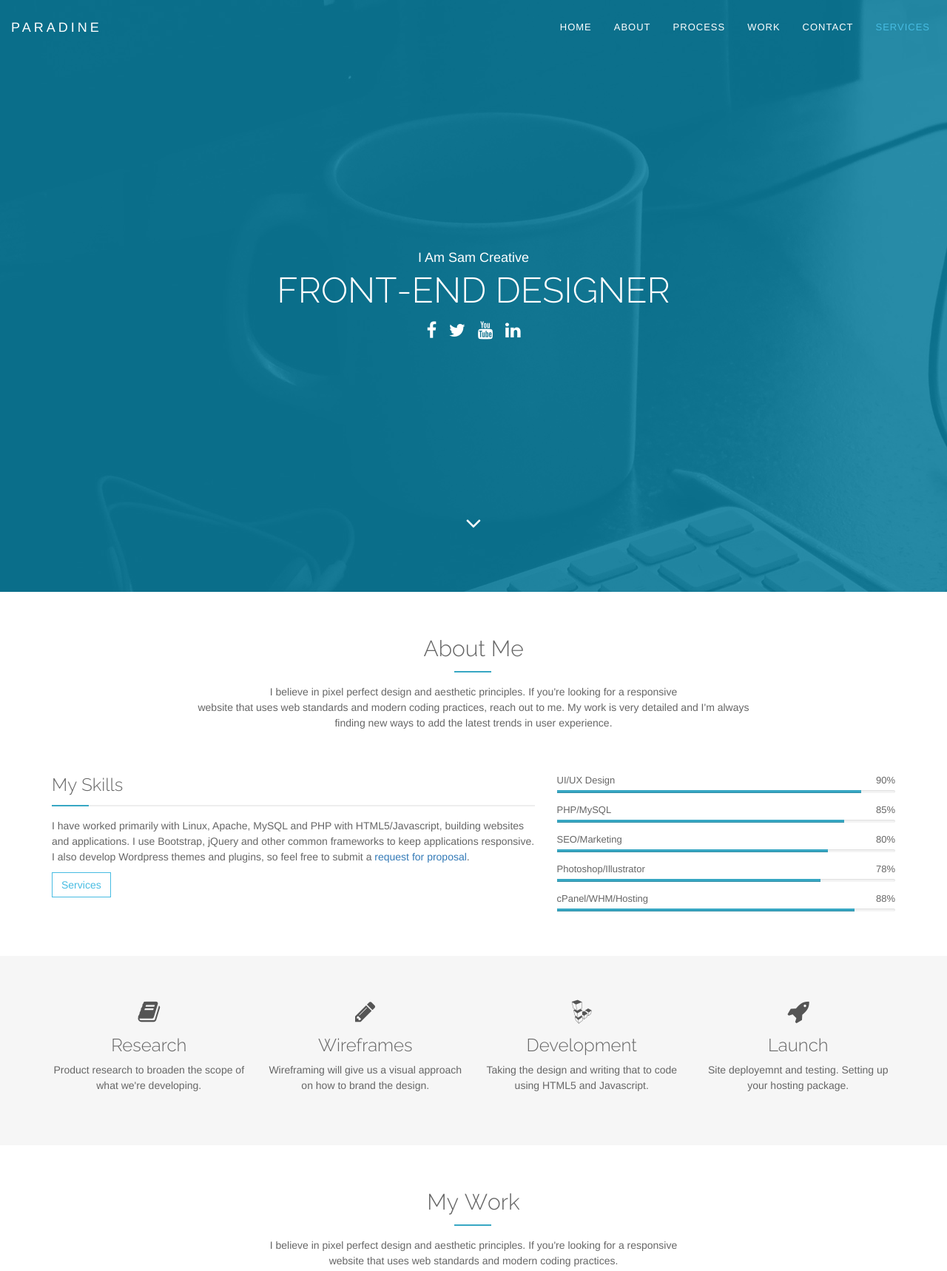
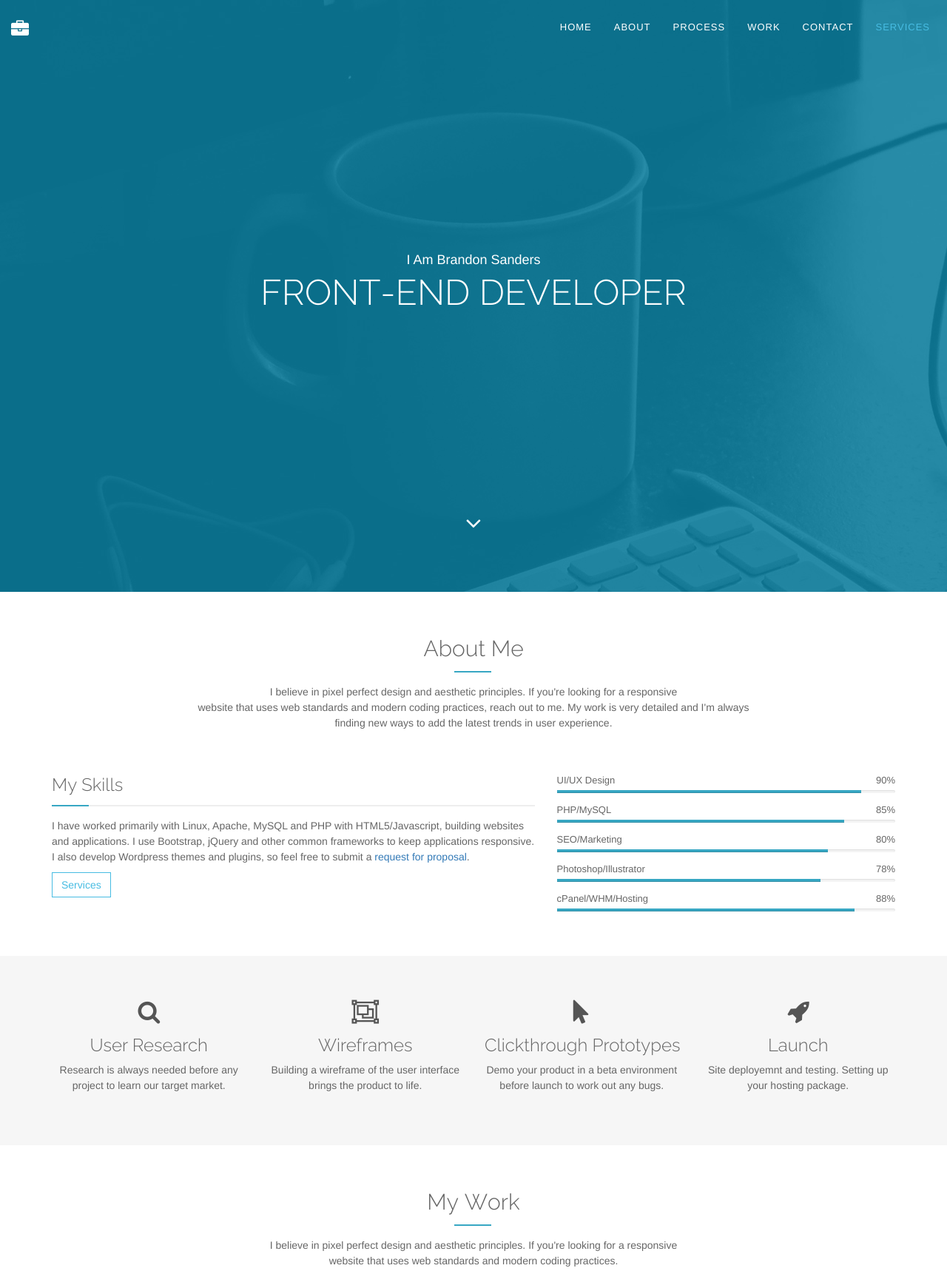
Before and after one commit to askwx/paradine, a PHP site: page / in a window 1280 px wide. Shown: the top 1718 px of the page at 74% size. Run offline with PHP 8.4, Linux system fonts and the light colour scheme; some libraries are stand-ins or nearby versions.

Commit message:
paradine updates

```diff
--- a/index.html
+++ b/index.html
@@ -3,7 +3,7 @@
   <head>
     <meta charset="utf-8">
     <meta name="viewport" content="width=device-width">
-    <title>Paradine - Creative Portfolio Bootstrap Template</title>
+    <title>Brandon Sanders - Front-End Developer</title>
     <link href="https://maxcdn.bootstrapcdn.com/bootstrap/3.3.7/css/bootstrap.min.css" rel="stylesheet" integrity="sha384-BVYiiSIFeK1dGmJRAkycuHAHRg32OmUcww7on3RYdg4Va+PmSTsz/K68vbdEjh4u" crossorigin="anonymous">
     <script src="https://code.jquery.com/jquery-3.1.1.min.js" integrity="sha256-hVVnYaiADRTO2PzUGmuLJr8BLUSjGIZsDYGmIJLv2b8=" crossorigin="anonymous"></script>
     <script src="https://maxcdn.bootstrapcdn.com/bootstrap/3.3.7/js/bootstrap.min.js" integrity="sha384-Tc5IQib027qvyjSMfHjOMaLkfuWVxZxUPnCJA7l2mCWNIpG9mGCD8wGNIcPD7Txa" crossorigin="anonymous"></script>
@@ -28,7 +28,7 @@
               <span class="icon-bar"></span>
               <span class="icon-bar"></span>
             </button>
-            <a class="navbar-brand" href="#home">Paradine</a>
+            <a class="navbar-brand" href="#home"><i class="fa fa-briefcase icon-24"></i></a>
           </div>
 
           <!-- Collect the nav links, forms, and other content for toggling -->
@@ -50,13 +50,16 @@
             <div class="parent">
               <div class="child">
                 <div class="header-text text-center">
-                <p class="nomargin size-18">I Am Sam Creative</p>
-                <h2 class="martop-4 size-48 text-uppercase">Front-end designer</h2>
-                <div class="size-24 iconspace">
-                    <i class="fa fa-facebook"></i>
-                    <i class="fa fa-twitter"></i>
-                    <i class="fa fa-youtube"></i>
-                    <i class="fa fa-linkedin"></i>
+                <p class="nomargin size-18">I Am Brandon Sanders</p>
+                <h2 class="martop-4 size-48 text-uppercase">Front-End Developer</h2>
+
+                <div class="slogans text-20 text-thin">
+                    <ul class="texts">
+                        <li>Awesome UX/UI Developer</li>
+                        <li>User Research</li>
+                        <li>Clickthrough Prototyping</li>
+                        <li>Application Development</li>
+                    </ul>
                 </div>
 
                 <div class="introduction-arrow hash-triggers">
@@ -151,9 +154,9 @@
                 <div class="col-md-3">
                 	<section>
                 	<div class="marbottom-5">
-                		<div><i class="fa fa-book text-medium marbottom-16"></i></div>
-                		<h3 class="">Research</h3>
-                		<p>Product research to broaden the scope of what we're developing.</p>
+                		<div><i class="fa fa-search text-medium marbottom-16"></i></div>
+                		<h3 class="">User Research</h3>
+                		<p>Research is always needed before any project to learn our target market.</p>
 
 
                 	</div>
@@ -162,9 +165,9 @@
                 </div><div class="col-md-3">
                 	<section>
                 	<div class="marbottom-5">
-                		<div><i class="fa fa-pencil text-medium marbottom-16"></i></div>
+                		<div><i class="fa fa-object-group text-medium marbottom-16"></i></div>
                 		<h3 class="">Wireframes</h3>
-                		<p>Wireframing will give us a visual approach on how to brand the design.</p>
+                		<p>Building a wireframe of the user interface brings the product to life.</p>
 
 
                 	</div>
@@ -174,9 +177,9 @@
                 <div class="col-md-3">
                 	<section>
                 	<div class="marbottom-5">
-                		<div><i class="fa fa-linode text-medium marbottom-16"></i></div>
-                		<h3 class="">Development</h3>
-                		<p>Taking the design and writing that to code using HTML5 and Javascript.</p>
+                		<div><i class="fa fa-mouse-pointer text-medium marbottom-16"></i></div>
+                		<h3 class="">Clickthrough&nbsp;Prototypes</h3>
+                		<p>Demo your product in a beta environment before launch to work out any bugs.</p>
 
 
                 	</div>
@@ -446,7 +449,7 @@
             <div class="padtop-60 padbottom-24" id="services-item">
                 <div class="text-center">
                     <div class="base-line center-line marbottom-32">
-                        <h2 class="ins-h1" data-textillate-contact>Our Services</h2>
+                        <h2 class="ins-h1" data-textillate-contact>Services</h2>
                     </div>
 
                 </div>
@@ -455,45 +458,45 @@
     </div>
     <div class="row text-center iconset-34 marset-16 padbottom-60">
         <div class="col-sm-4 marbottom-32">
-            <div><i class="fa fa-hand-o-up text-primary"></i></div>
-            <h3>Interface Design</h3>
+            <div><i class="fa fa-graduation-cap text-primary"></i></div>
+            <h3>Educational Games</h3>
             <p>
-                Do you need a custom user interface designed for your business? All designs are completely responsive.
+                From flash cards to trivia applications, there are many ways to build a game to help people learn.
             </p>
         </div>
         <div class="col-sm-4 marbottom-32">
-            <div><i class="fa fa-spinner text-primary"></i></div>
-            <h3>Interactive Guides</h3>
+            <div><i class="fa fa-wrench text-primary"></i></div>
+            <h3>Application Developoment</h3>
             <p>
-                The European languages are members of the same family. Their separate existence is a myth. For science, music, sport, etc, Europe uses the same vocabulary.
+                Work order tracking, point of sale, check-in software, educational applications.
             </p>
         </div>
         <div class="col-sm-4 marbottom-32">
-            <div><i class="fa fa-tablet text-primary"></i></div>
-            <h3>Mobile Design</h3>
+            <div><i class="fa fa-globe text-primary"></i></div>
+            <h3>Website Development</h3>
             <p>
-                The European languages are members of the same family. Their separate existence is a myth. For science, music, sport, etc, Europe uses the same vocabulary.
+                All websites are completely responsive and tested to work in all major devices.
             </p>
         </div>
         <div class="col-sm-4">
-            <div><i class="fa fa-ship text-primary"></i></div>
-            <h3>Learning Games</h3>
+            <div><i class="fa fa-spinner text-primary"></i></div>
+            <h3>Interactive Brochures</h3>
             <p>
-                The European languages are members of the same family. Their separate existence is a myth. For science, music, sport, etc, Europe uses the same vocabulary.
+                I create well organized interactive brochures of your business to showcase your product.
             </p>
         </div>
         <div class="col-sm-4">
             <div><i class="fa fa-wordpress text-primary"></i></div>
             <h3>Wordpress Development</h3>
             <p>
-                The European languages are members of the same family. Their separate existence is a myth. For science, music, sport, etc, Europe uses the same vocabulary.
+                Do you have a website that needs to be managed by Wordpress or do you need a theme developed?
             </p>
         </div>
         <div class="col-sm-4">
-            <div><i class="fa fa-drupal text-primary"></i></div>
-            <h3>Drupal Development</h3>
+            <div><i class="fa fa-object-group text-primary"></i></div>
+            <h3>User Interface Design</h3>
             <p>
-                The European languages are members of the same family. Their separate existence is a myth. For science, music, sport, etc, Europe uses the same vocabulary.
+                If you have an idea, we can take it through the design process and build out a prototype.
             </p>
         </div>
     </div>
--- a/paradine.css
+++ b/paradine.css
@@ -1,7 +1,7 @@
 /**
- * Author       : ParadineIns <paradineins@gmail.com>
- * Template Name: Paradine - Creative Portfolio Bootstrap Template
- * Version      : 1.0
+ * Author       : Brandon Sanders <brandon95547@gmail.com>
+ * Template Name: Paradine - Creative Portfoliof
+ * Version      : 1.4
  */
 body { color: #666; }
 ul, ol { padding-left: 30px; }
@@ -121,6 +121,7 @@ border: 0;
 .text-24 {
     font-size: 24px;
 }
+.text-20 { font-size: 20px; }
 .form-control {
     border-radius: 0;
         border-color: #DDD;
--- a/paradine.js
+++ b/paradine.js
@@ -29,6 +29,8 @@
             $this.ani3 = false;
             $this.ani4 = false;
             $this.ani5 = false;
+
+            $this.slogans = ["A cool dude", "A expert at programming", "sentence three"];
 
             $this.mainNavHeight = $('#main-nav-ins').outerHeight();
 
@@ -84,6 +86,13 @@
 
 
                 $('.introduction h2').textillate({ in: { effect: 'rotateIn', sync: true }});
+
+                $('.slogans').textillate({
+                    in: { effect: 'rollIn', sync: false },
+                    out: { effect: 'rollOut', sync: false },
+                    minDisplayTime : 500,
+                    loop: true
+                });
 
                 $('body').scrollspy({ target: '#main-nav-ins', offset: parseInt($this.mainNavHeight) });
 
```
